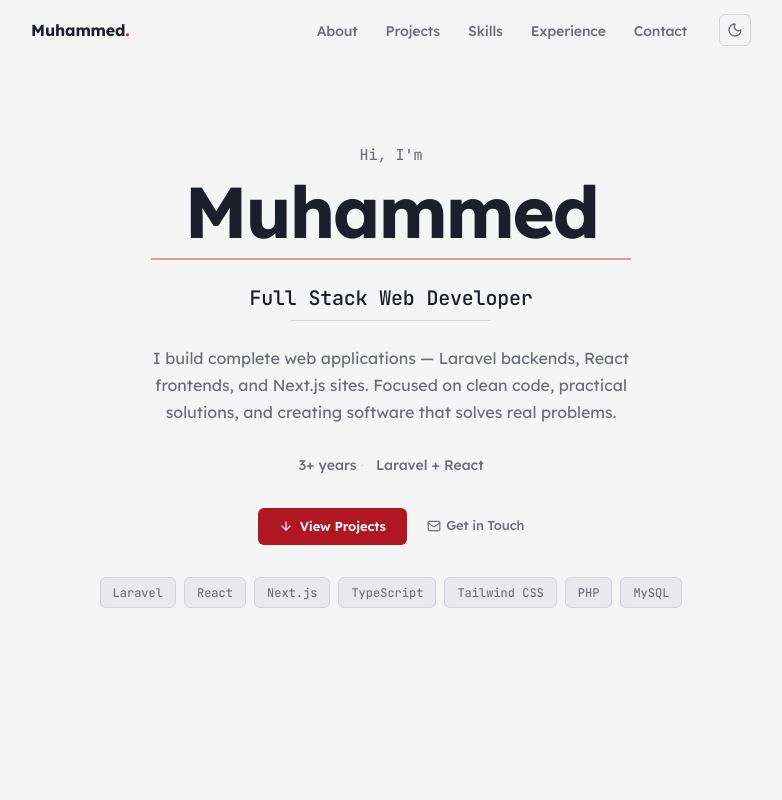
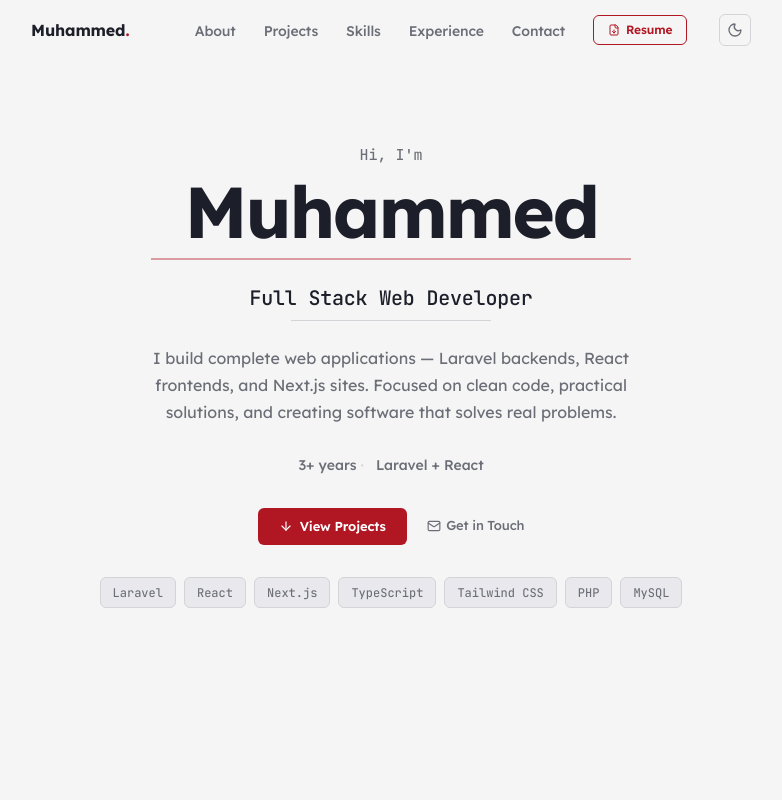
Before and after one commit to muhammedez/portfolio, a React (Vite) app: page / in a window 1280 px wide. Shown: the top 800 px of the page, without its empty margins (249-1031 px from the left). Built offline with nearby package versions, Linux system fonts and the light colour scheme.

Commit message:
feat: add resume download link to Navbar component

```diff
--- a/src/components/layout/Navbar.tsx
+++ b/src/components/layout/Navbar.tsx
@@ -1,7 +1,7 @@
 import { useState, useEffect } from "react";
 import { useActiveSection } from "@/hooks/use-active-section";
 import { navItems, siteConfig } from "@/lib/data";
-import { Sun, Moon, Menu, X } from "lucide-react";
+import { Sun, Moon, Menu, X, FileDown } from "lucide-react";
 
 export function Navbar() {
   const activeSection = useActiveSection();
@@ -68,12 +68,20 @@ export function Navbar() {
               </li>
             );
           })}
+          <a href="/cv.pdf" className="btn-outline" style={{ padding: "0.35rem 0.85rem", fontSize: "0.75rem" }}>
+            <FileDown size={12} />
+            Resume
+          </a>
           <button className="theme-btn" onClick={toggleTheme} aria-label="Toggle theme">
             {isDark ? <Sun size={16} /> : <Moon size={16} />}
           </button>
         </ul>
 
         <div className="navbar-mobile-actions">
+          <a href="/cv.pdf" className="btn-outline" style={{ padding: "0.35rem 0.75rem", fontSize: "0.75rem" }}>
+            <FileDown size={12} />
+            Resume
+          </a>
           <button className="theme-btn" onClick={toggleTheme} aria-label="Toggle theme">
             {isDark ? <Sun size={16} /> : <Moon size={16} />}
           </button>
@@ -108,6 +116,14 @@ export function Navbar() {
               </a>
             );
           })}
+          <a
+            href="/cv.pdf"
+            className="mobile-nav-link"
+            style={{ display: "flex", alignItems: "center", gap: "0.35rem", color: "var(--accent)" }}
+          >
+            <FileDown size={14} />
+            Resume
+          </a>
         </div>
       )}
     </>
```
